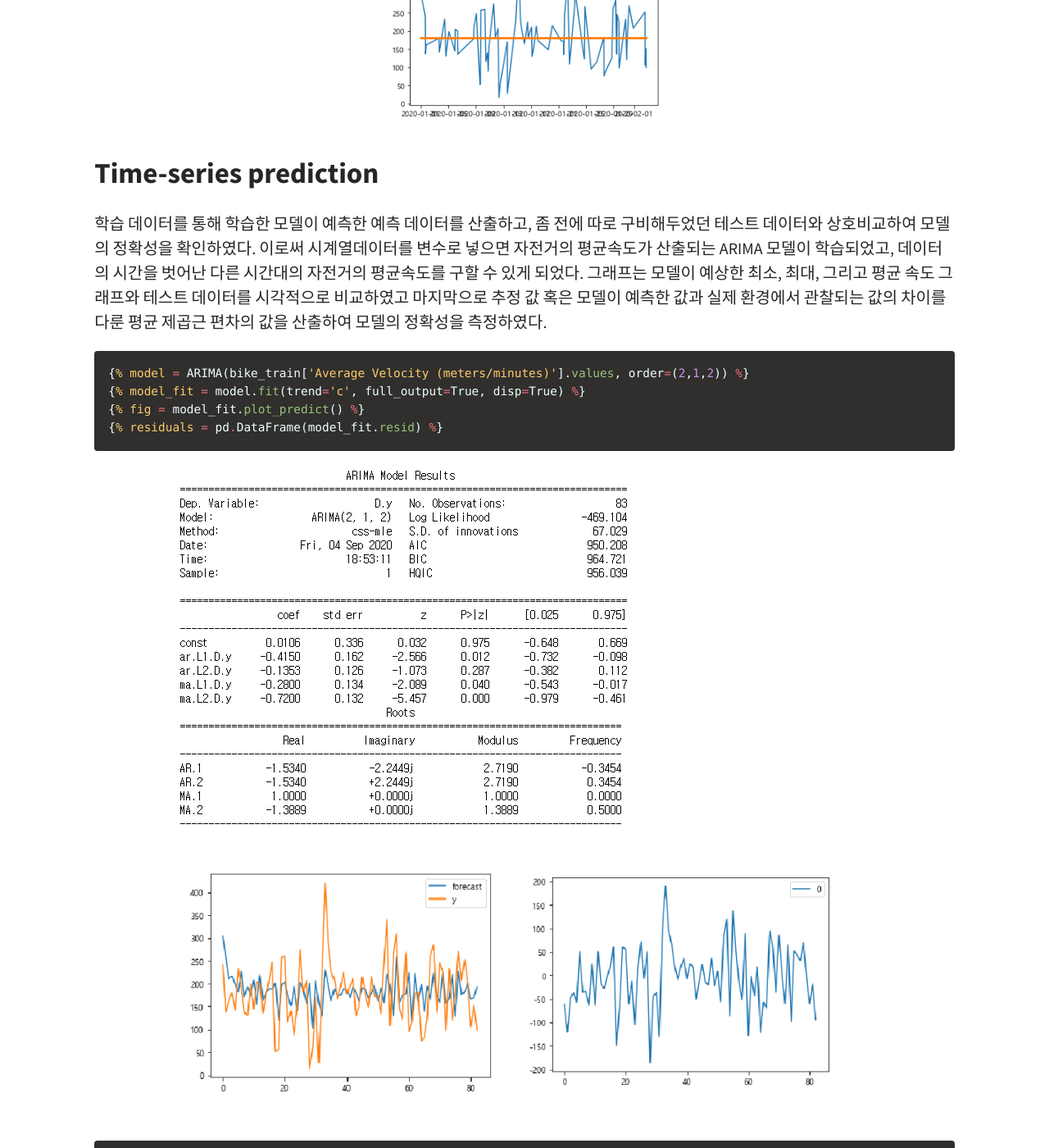
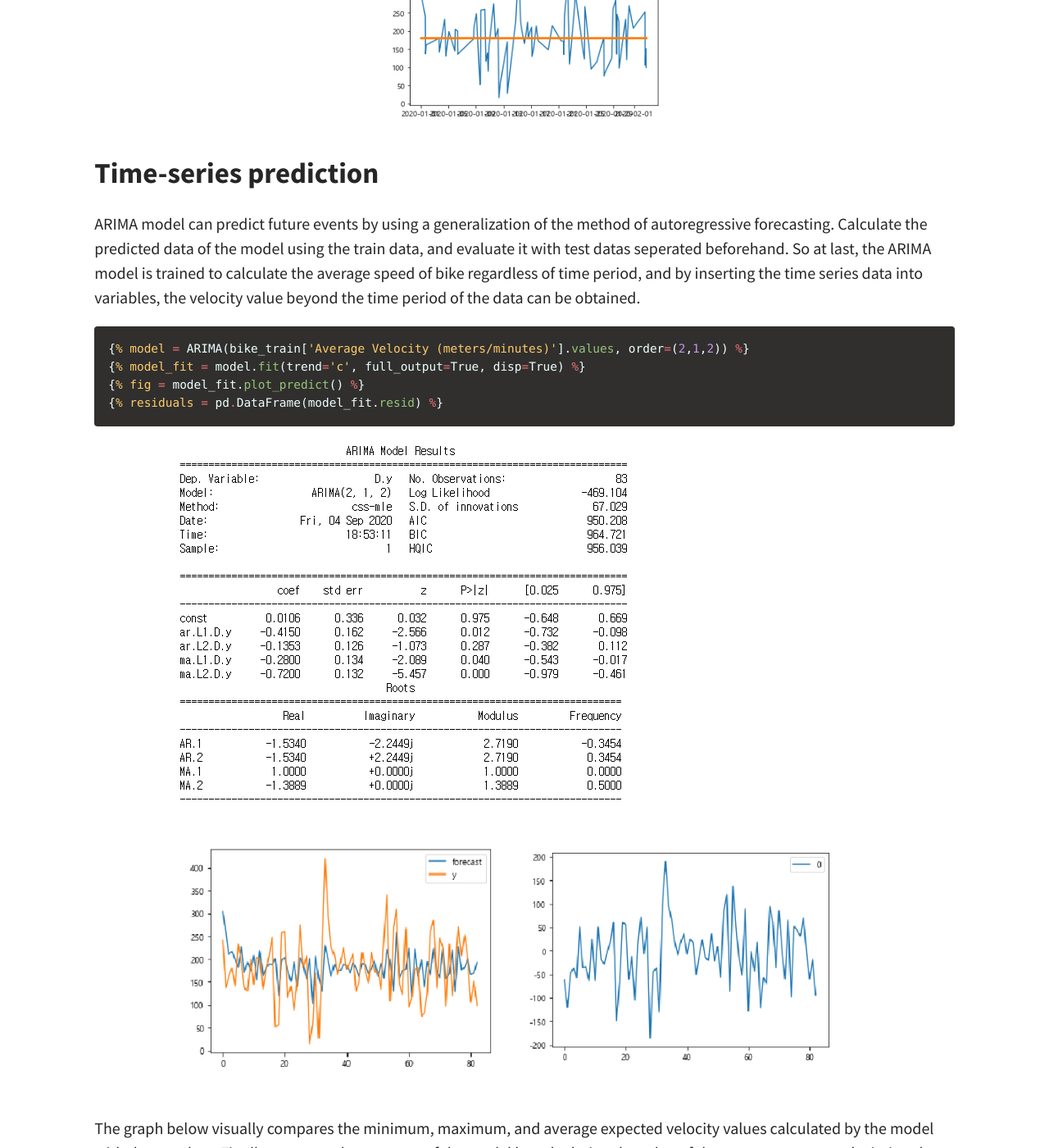
Before and after one commit to joyhyun99/joyhyun99.github.io, a Jekyll site: the page built from _posts/2020-09-05-Time-Series.md, in a window 1280 px wide and 1400 px high, scrolled down 2022 px. Shown: the whole window at 82% size. Built offline with Jekyll 4.4.1, drawn with Linux system fonts in a browser that asks for light colours; comment, search, counter and statistics services are not loaded; some of the changed text lies outside the part shown.

Commit message:
Update 2020-09-05-Time-Series.md

```diff
--- a/_posts/2020-09-05-Time-Series.md
+++ b/_posts/2020-09-05-Time-Series.md
@@ -58,7 +58,7 @@ $$ Yt = α1Yt-1 + α2Yt-2 + β1εt-1 + β2εt-2 + εt $$
 {% include aligner.html images="2020-09-24-ARIMA-model-10_2.png" %}
 
 ## Time-series prediction
-학습 데이터를 통해 학습한 모델이 예측한 예측 데이터를 산출하고, 좀 전에 따로 구비해두었던 테스트 데이터와 상호비교하여 모델의 정확성을 확인하였다. 이로써 시계열데이터를 변수로 넣으면 자전거의 평균속도가 산출되는 ARIMA 모델이 학습되었고, 데이터의 시간을 벗어난 다른 시간대의 자전거의 평균속도를 구할 수 있게 되었다. 그래프는 모델이 예상한 최소, 최대, 그리고 평균 속도 그래프와 테스트 데이터를 시각적으로 비교하였고 마지막으로 추정 값 혹은 모델이 예측한 값과 실제 환경에서 관찰되는 값의 차이를 다룬 평균 제곱근 편차의 값을 산출하여 모델의 정확성을 측정하였다.
+ARIMA model can predict future events by using a generalization of the method of autoregressive forecasting. Calculate the predicted data of the model using the train data, and evaluate it with test datas seperated beforehand. So at last, the ARIMA model is trained to calculate the average speed of bike regardless of time period, and by inserting the time series data into variables, the velocity value beyond the time period of the data can be obtained.
 
 {% highlight ruby %}
 {% raw %}
@@ -73,6 +73,8 @@ $$ Yt = α1Yt-1 + α2Yt-2 + β1εt-1 + β2εt-2 + εt $$
 
 ![model.graph]({{ "/assets/img/arima2.png" | relative_url }})
 
+The graph below visually compares the minimum, maximum, and average expected velocity values calculated by the model with the test data. Finally, measure the accuracy of the model by calculating the value of the mean square root deviation that covers the difference between the estimated value with the value that the model predicted.
+
 {% highlight ruby %}
 {% raw %}
 {% fore = model_fit.forecast(steps=20) %}
```
